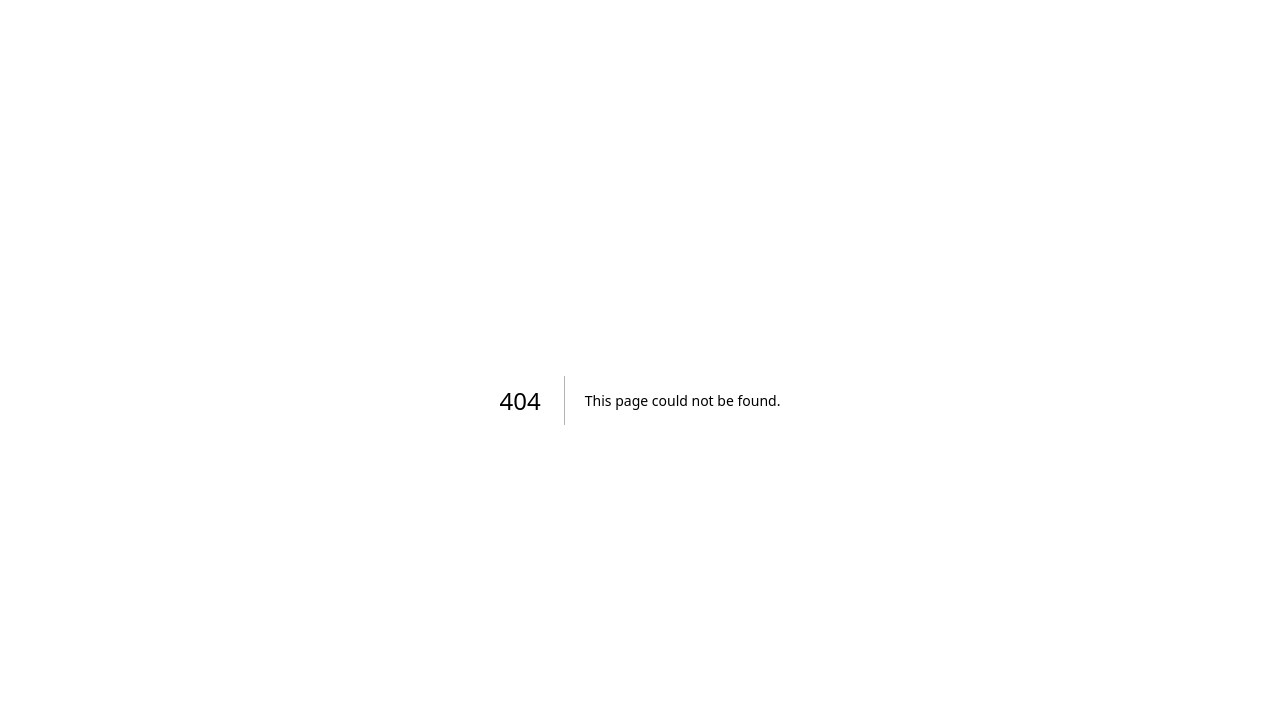
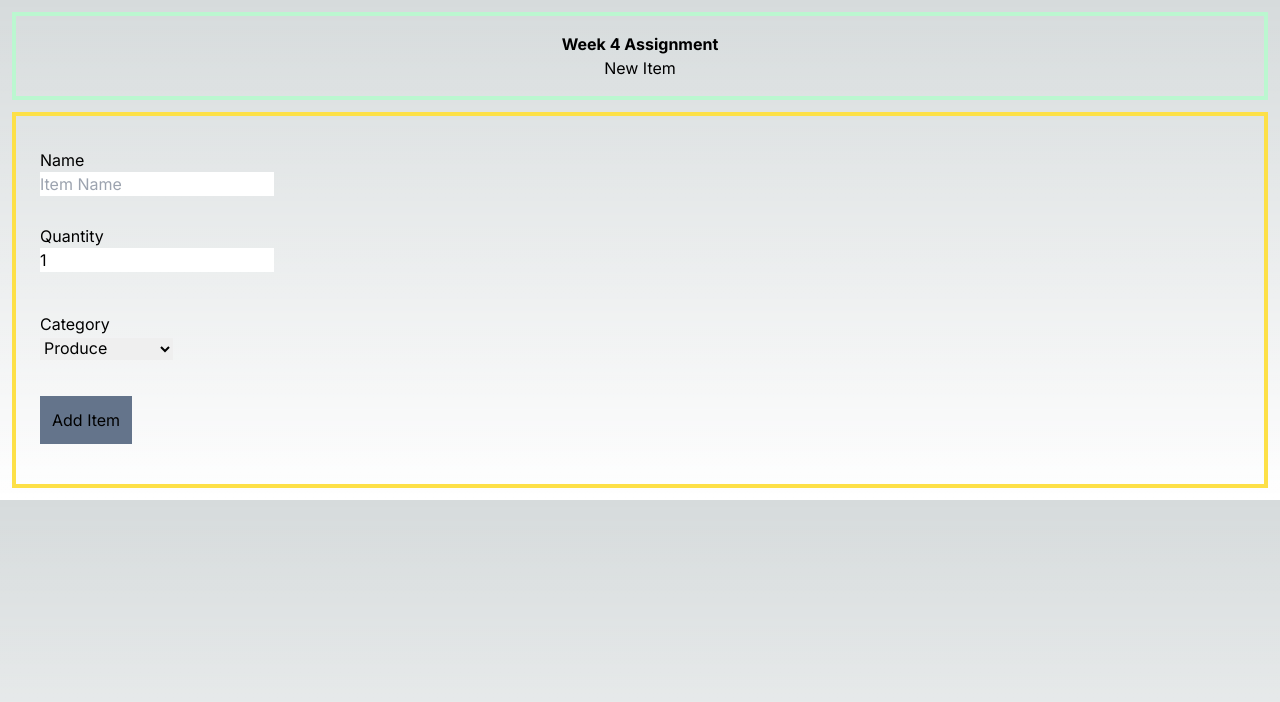
Before and after one commit to kurthablado/cprg306-assignments, a Next.js app: page /week-4 in a window 1280 px wide. Before the commit this address had no page. Shown: the top 702 px of the page. Built offline with nearby package versions, Linux system fonts and the light colour scheme.

Commit message:
Week-4 Submission
- Added linked to main page
- Created form for week 4 assignment

```diff
--- a/app/page.js
+++ b/app/page.js
@@ -14,6 +14,10 @@ export default function Home() {
       <Link href="/week-3">Week 3</Link>
       </div>
 
+      <div>
+        <Link href="/week-4">Week 4</Link>
+      </div>
+
     </main>
   );
 }
--- /dev/null
+++ b/app/week-4/new-item.js
@@ -0,0 +1,79 @@
+"use client"
+
+const { useState } = require("react")
+
+export default function NewItemPage(){
+
+    // State variables
+    const[name, setName] = useState("");
+    const[quantity, setQuantity] = useState(1);
+    const[category, setCategory] = useState("produce");
+
+    // Handling Functions
+    const handleName = (event) => setName(event.target.value);
+
+    const handleQuantity = (event) => setQuantity(event.target.value);
+
+    const handleCategory = (event) => setCategory(event.target.value);
+
+    // Handle Submit Function
+    const handleSubmit = (event) => {
+        event.preventDefault();
+
+        let item = {
+            name: name,
+            quantity: quantity,
+            category: category
+        }
+
+        alert(`New Item Added! \nName: ${name} \nQuantity: ${quantity} \nCategory: ${category}`);
+
+        // Clear form after submission and reset to default
+        setName("");
+        setQuantity(1);
+        setCategory("produce");
+    }
+
+
+
+    return(
+        <main className="border-4 border-yellow-300 m-3 p-4">
+            <form className="p-2">
+
+                {/* Name */}
+                <div className="py-2">
+                    <h3>Name</h3>
+                    <input className="text-black" required type="text" value={name} onChange={handleName} placeholder="Item Name" />
+                </div>
+
+                {/* Quantity */}
+                <div className="py-5">
+                    <h3>Quantity</h3>
+                    <input className="text-black" required type="text" min="1" max="99" value={quantity} onChange={handleQuantity} placeholder={quantity} />
+                </div>
+
+                {/* Category */}
+                <div className="py-5">
+                    <h3>Category</h3>
+                <select className="text-black" value={category} onChange={handleCategory}>
+                    <option defaultValue>Produce</option>
+                    <option value="dairy">Dairy</option>
+                    <option value="bakery">Bakery</option>
+                    <option value="meat">Meat</option>
+                    <option value="frozen-foods">Frozen Foods</option>
+                    <option value="canned-goods">Canned Goods</option>
+                    <option value="dry-goods">Dry Goods</option>
+                    <option value="beverages">Beverages</option>
+                    <option value="snacks">Snacks</option>
+                    <option value="household">Household</option>
+                    <option value="other">Other</option>
+                </select>
+                </div>
+
+                <div className="py-4">
+                    <button className="bg-slate-500 p-3" onClick={handleSubmit}>Add Item</button>
+                </div>
+            </form>
+        </main>
+    );
+}
--- /dev/null
+++ b/app/week-4/page.js
@@ -0,0 +1,19 @@
+
+
+// week-4
+
+import NewItemPage from "./new-item";
+
+export default function Page(){
+
+
+    return(
+        <main>
+            <div className="border-4 border-green-200 text-center m-3 p-4">
+                <h1 className="font-bold font-lg">Week 4 Assignment</h1>
+                <h2>New Item</h2>
+            </div>
+            <NewItemPage />
+        </main>
+    );
+}
```
